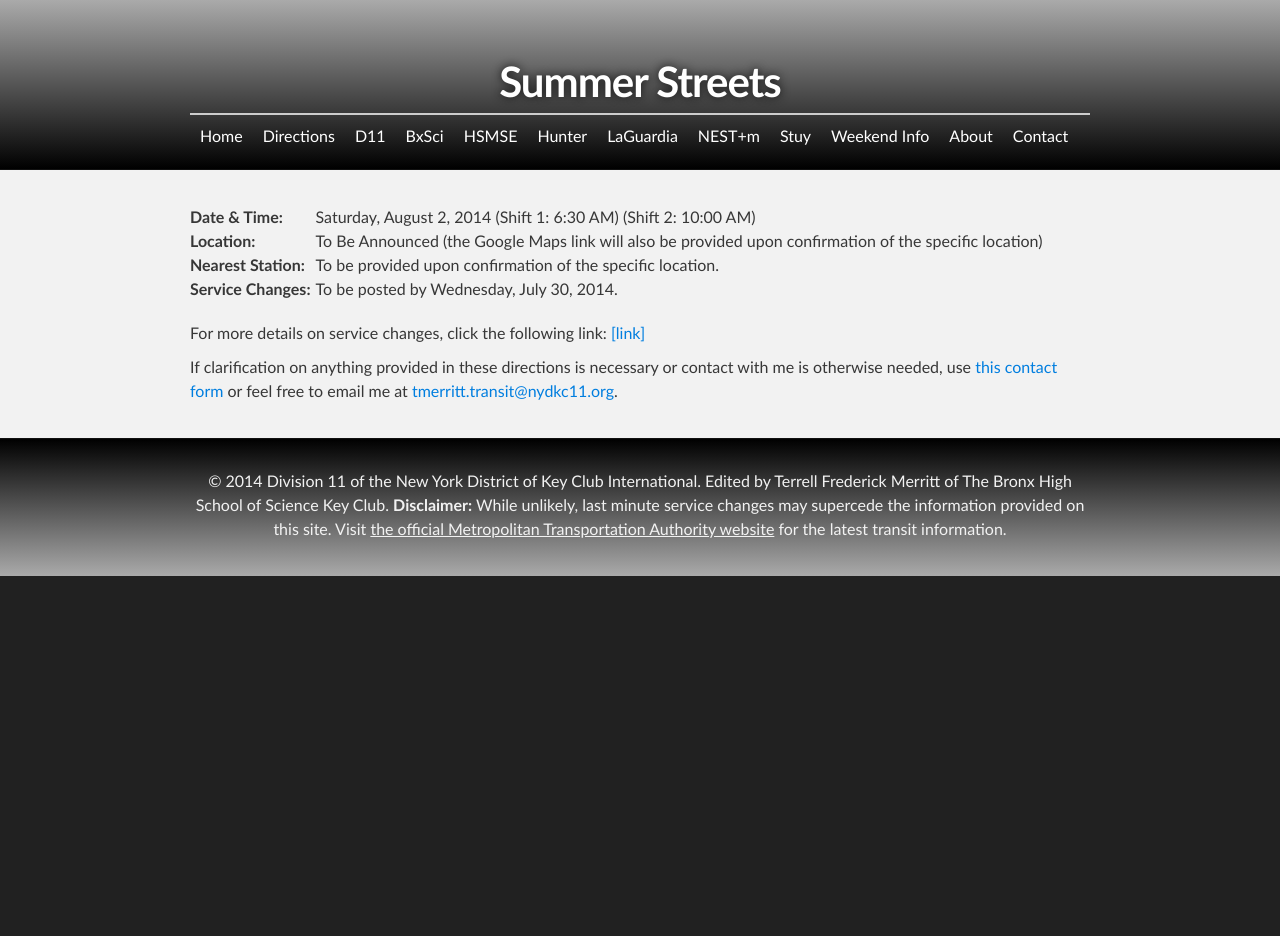
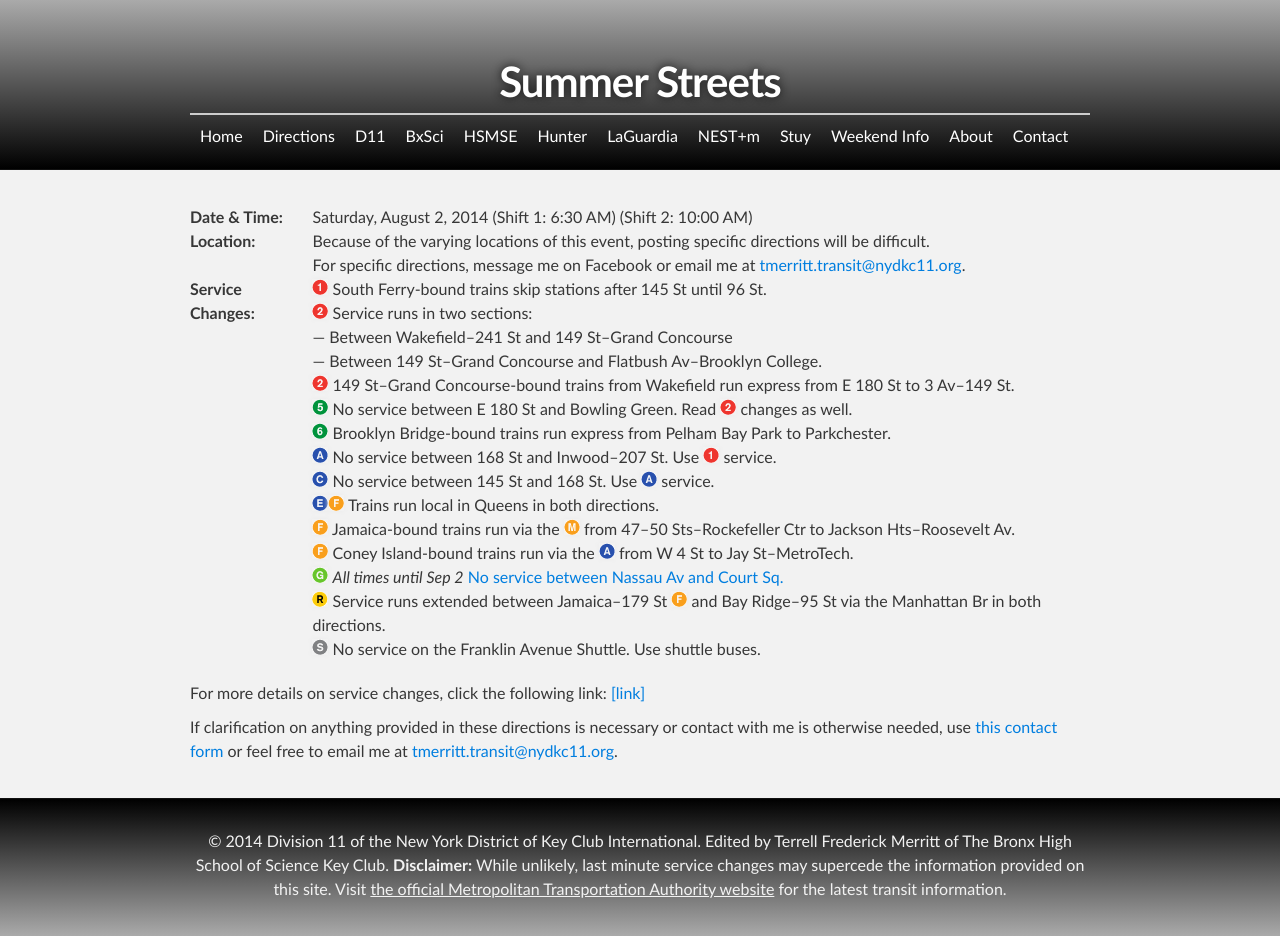
Before and after one commit to d11directions/d11directions.github.io, a Jekyll site: the page built from _posts/2014-08-02-Summer_Streets.html, in a window 1280 px wide. Built offline with Jekyll 4.4.1, drawn with Linux system fonts in a browser that asks for light colours; before the commit the page ends 900 px from its top, so only the background shows below that.

Commit message:
Update Summer Streets add service changes

```diff
--- a/_posts/2014-08-02-Summer_Streets.html
+++ b/_posts/2014-08-02-Summer_Streets.html
@@ -4,9 +4,20 @@ title: Summer Streets
 for: Bronx Science, Hunter, &amp; Stuyvesant Key Club
 tags: [bxsci, hunter, stuy]
 time: Saturday, August 2, 2014 (Shift 1&#58; 6:30 AM) (Shift 2&#58; 10:00 AM)
-location: To Be Announced (the Google Maps link will also be provided upon confirmation of the specific location)
-nearest-station: To be provided upon confirmation of the specific location.
+location: Because of the varying locations of this event, posting specific directions will be difficult.<br>For specific directions, message me on Facebook or email me at <a href="mailto:tmerritt.transit@nydkc11.org">tmerritt.transit@nydkc11.org</a>.
 changes-brief:
-    - To be posted by Wednesday, July 30, 2014.
+    - <img src="/img/1.png" alt="(1)"> South Ferry-bound trains skip stations after 145 St until 96 St.
+    - <img src="/img/2.png" alt="(2)"> Service runs in two sections&#58;<br>&mdash; Between Wakefield&ndash;241 St and 149 St&ndash;Grand Concourse<br>&mdash; Between 149 St&ndash;Grand Concourse and Flatbush Av&ndash;Brooklyn College.
+    - <img src="/img/2.png" alt="(2)"> 149 St&ndash;Grand Concourse-bound trains from Wakefield run express from E 180 St to 3 Av&ndash;149 St.
+    - <img src="/img/5.png" alt="(5)"> No service between E 180 St and Bowling Green. Read <img src="/img/2.png" alt="(2)"> changes as well.
+    - <img src="/img/6.png" alt="(6)"> Brooklyn Bridge-bound trains run express from Pelham Bay Park to Parkchester.
+    - <img src="/img/A.png" alt="(A)"> No service between 168 St and Inwood&ndash;207 St. Use <img src="/img/1.png" alt="(1)"> service.
+    - <img src="/img/C.png" alt="(C)"> No service between 145 St and 168 St. Use <img src="/img/A.png" alt="(A)"> service.
+    - <img src="/img/E.png" alt="(E)"><img src="/img/F.png" alt="(F)"> Trains run local in Queens in both directions.
+    - <img src="/img/F.png" alt="(F)"> Jamaica-bound trains run via the <img src="/img/M.png" alt="(M)"> from 47&ndash;50 Sts&ndash;Rockefeller Ctr to Jackson Hts&ndash;Roosevelt Av.
+    - <img src="/img/F.png" alt="(F)"> Coney Island-bound trains run via the <img src="/img/A.png" alt="(A)"> from W 4 St to Jay St&ndash;MetroTech.
+    - <img src="/img/G.png" alt="(G)"> <em>All times until Sep 2</em> <a href="/long_term/#G_Greenpoint2">No service between Nassau Av and Court Sq.</a>
+    - <img src="/img/R.png" alt="(R)"> Service runs extended between Jamaica&ndash;179 St <img src="/img/F.png" alt="(F)"> and Bay Ridge&ndash;95 St via the Manhattan Br in both directions.
+    - <img src="/img/S.png" alt="Franklin Avenue Shuttle"> No service on the Franklin Avenue Shuttle. Use shuttle buses.
 changes-ext: http://travel.mtanyct.info/serviceadvisory/routeStatusResult.aspx?tag=ALL&date=08/02/2014&time=&method=getstatus4
 ---
```
